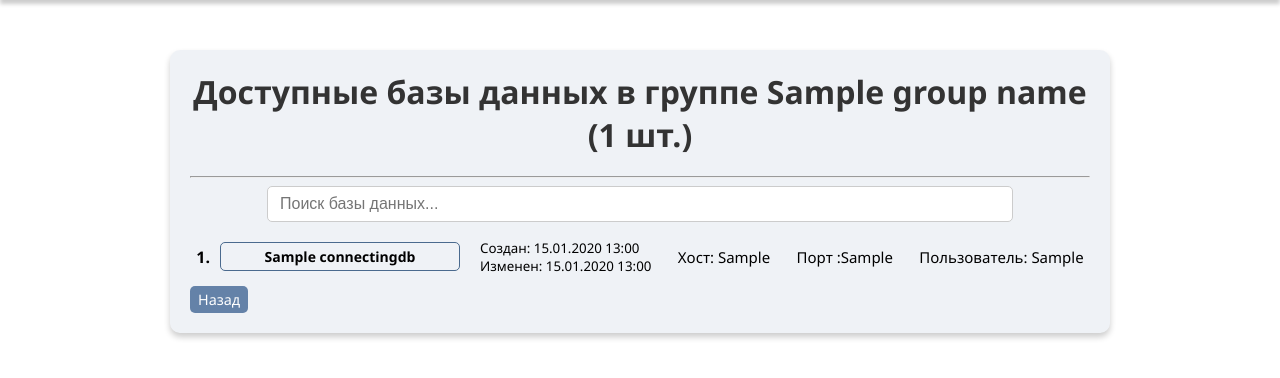
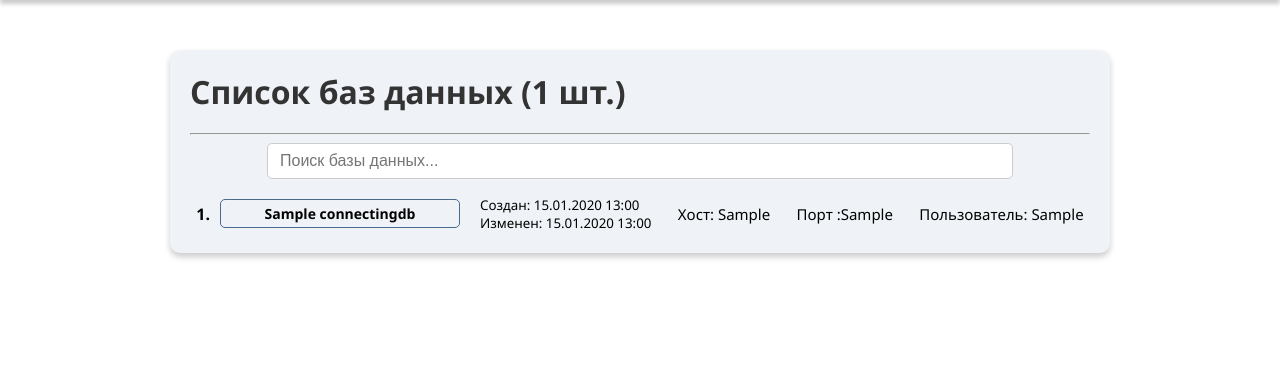
Before and after one commit to OlegEgoism/db_web, a Django app: template templates/databases/database_list.html in a window 1280 px wide. Shown: the part 67-445 px from the top of the page. Run offline with Django 5.2, Linux system fonts and the light colour scheme; tables that the repository leaves empty hold one stand-in row (values such as "Sample post"); the template is opened without the code that fills it: values that come from a table or form of the project are taken from there, most other values are stand-ins (such as "Sample title", 1, 10 or a date in 2020); parts of the project's set-up code (start-up, migrations or seed data) failed here and were passed over.

```diff
--- a/templates/databases/database_list.html
+++ b/templates/databases/database_list.html
@@ -1,10 +1,10 @@
 {% extends 'base.html' %}
-<title>{% block title %}Доступные базы данных в группе{% endblock %}</title>
+<title>{% block title %}Список баз данных{% endblock %}</title>
 
 {% block content %}
     <div class="welcome-container">
         <div class="title-with-button" style="display: flex; align-items: center; justify-content: space-between;">
-            <h2 class="welcome-title">Доступные базы данных в группе {{ group_name }} ({{ databases|length }} шт.)</h2>
+            <h2 class="welcome-title">Список баз данных ({{ databases|length }} шт.)</h2>
         </div>
         <hr>
 
@@ -49,9 +49,6 @@
             {% empty %}
                 <li>Нет доступных баз данных</li>
             {% endfor %}
-            <div class="all-btn">
-                <a href="{% url 'group_list' %}" class="btn btn-cancel">Назад</a>
-            </div>
         </div>
     </div>
 
```
